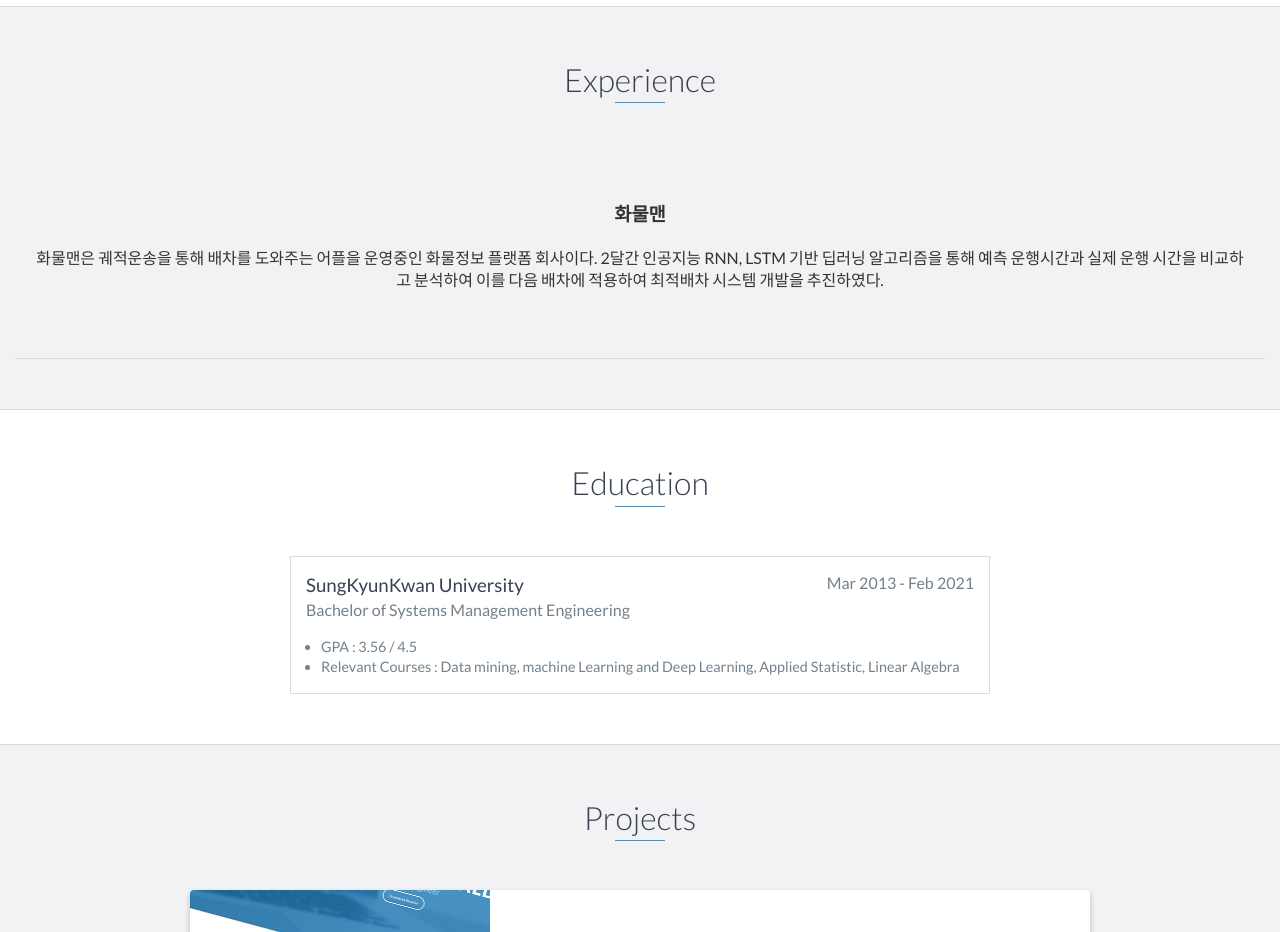
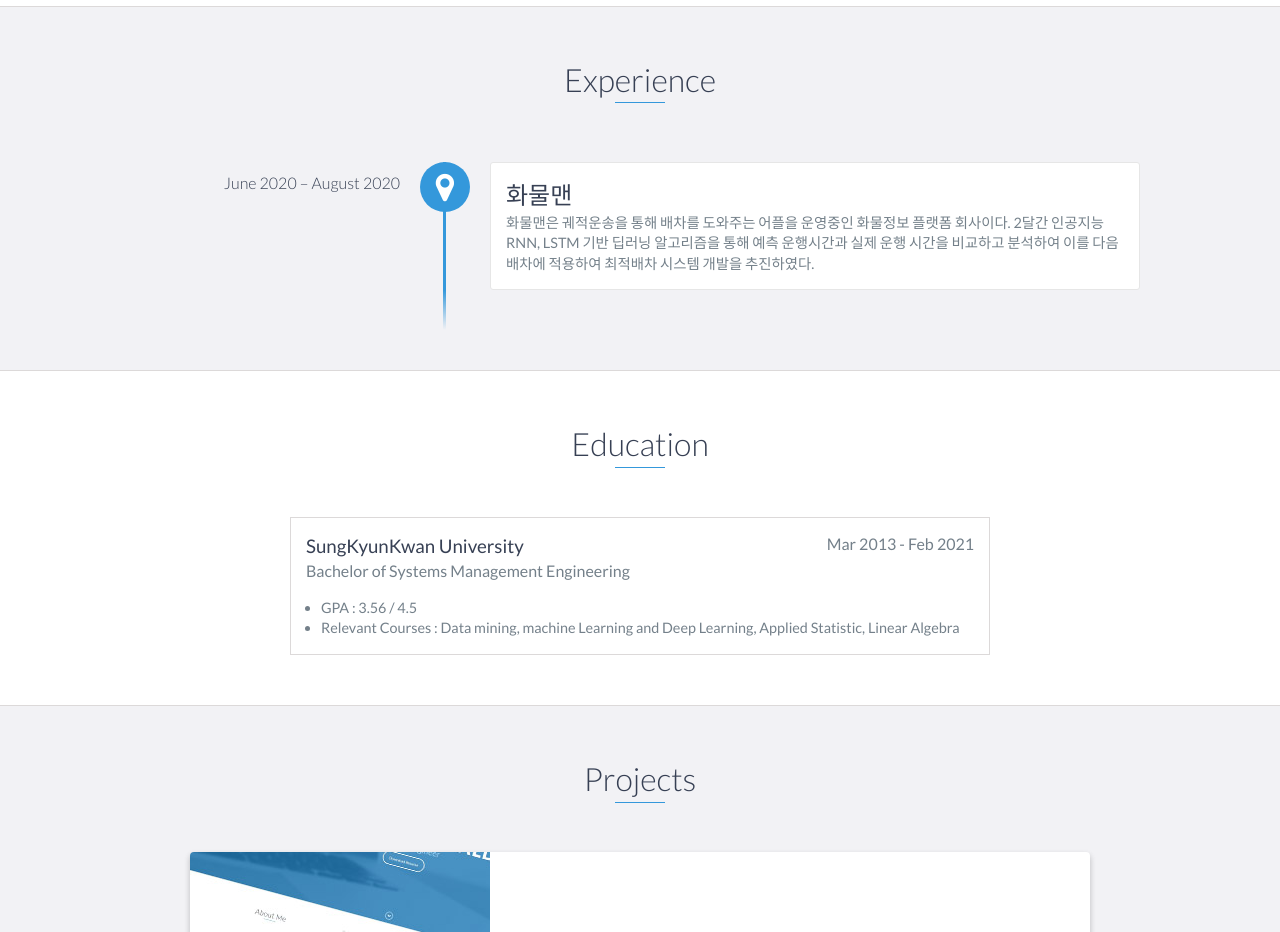
Before and after one commit to Legoons/Legoons.github.io, a website: page index.html in a window 1280 px wide. Shown: the part 1020-1952 px from the top of the page. Drawn offline with nearby package versions, Linux system fonts and the light colour scheme.

Commit message:
Update index.html

```diff
--- a/index.html
+++ b/index.html
@@ -86,7 +86,7 @@
 
     <div id="experience" class="background-alt">
         <h2 class="heading">Experience</h2>
-        <div id="experience">
+        <div id="experience-timeline">
             <div data-date="June 2020 – August 2020">
                 <h3>화물맨</h3>
                 <p>
```
